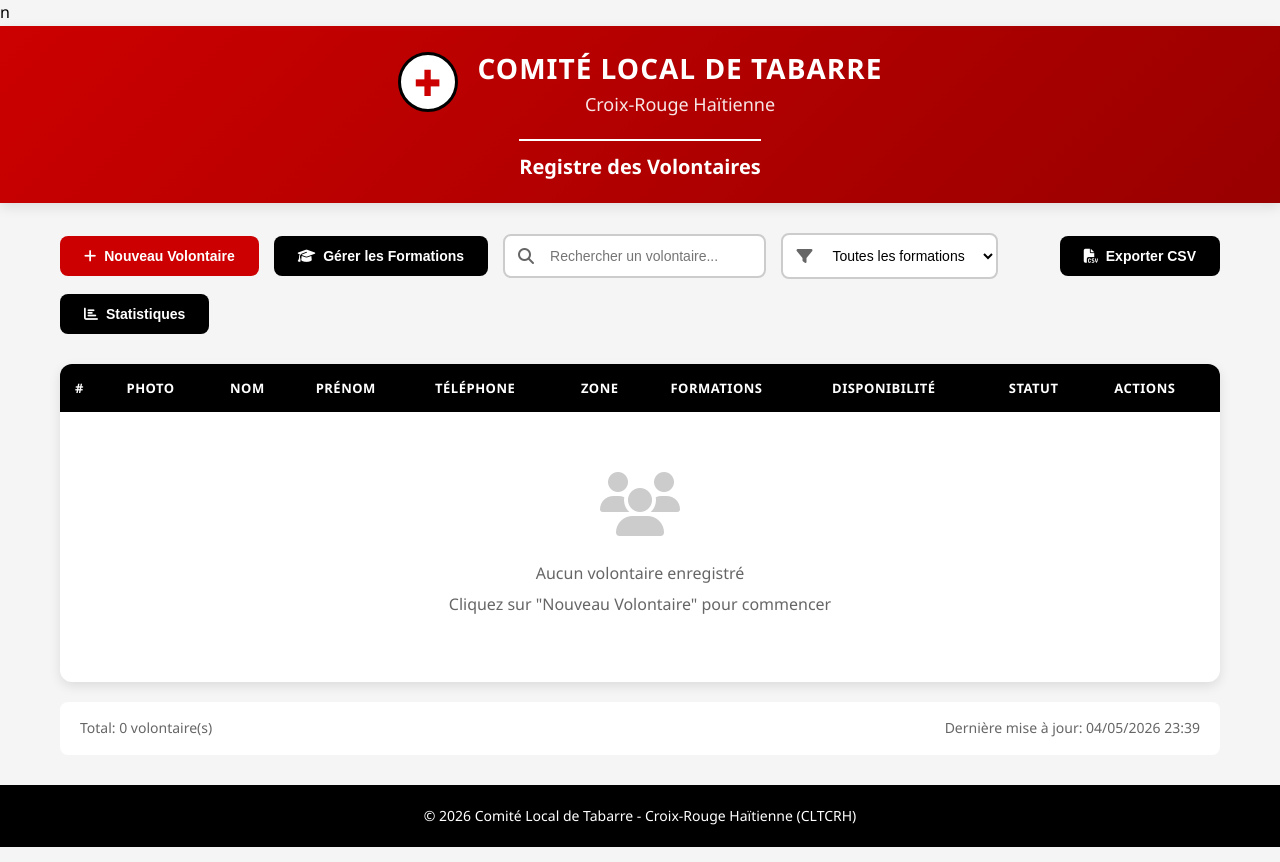
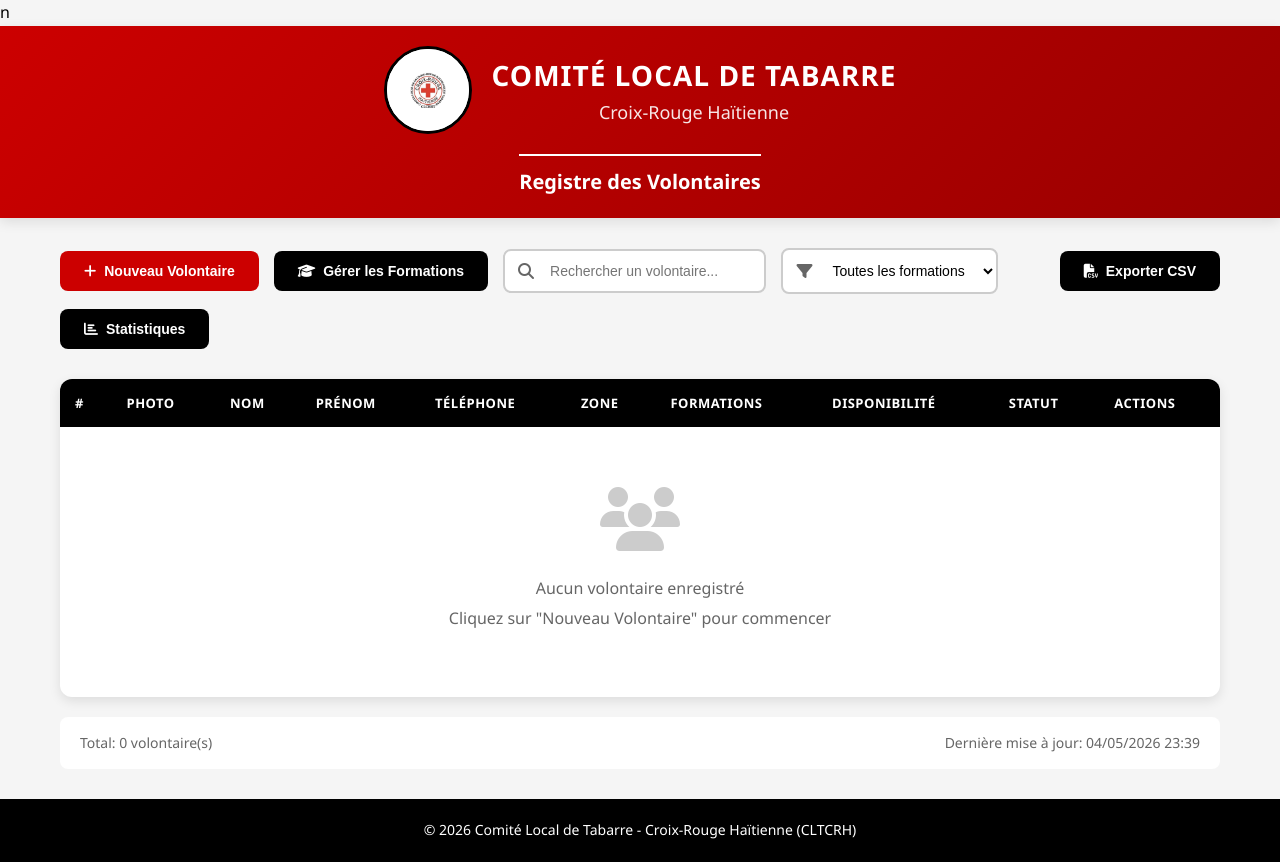
Before and after one commit to shypool/cltcrh, a plain HTML site: page Desktop/CLT/index.html in a window 1280 px wide. Drawn offline with Linux system fonts and the light colour scheme.

Commit message:
Add CLCRHT logo to header

```diff
--- a/Desktop/CLT/index.html
+++ b/Desktop/CLT/index.html
@@ -12,7 +12,7 @@
         <div class="header-content">
             <div class="logo-section">
                 <div class="logo">
-                    <span class="cross">✚</span>
+                    <img src="logo.jpg" alt="Logo Croix-Rouge CLCRHT">
                 </div>
                 <div class="title-section">
                     <h1>Comité Local de Tabarre</h1>
--- a/Desktop/CLT/style.css
+++ b/Desktop/CLT/style.css
@@ -61,20 +61,21 @@
 }
 
 .logo {
-    width: 60px;
-    height: 60px;
+    width: 88px;
+    height: 88px;
     background-color: var(--white);
     border-radius: 50%;
     display: flex;
     align-items: center;
     justify-content: center;
-    font-size: 36px;
-    color: var(--red-primary);
     border: 3px solid var(--black);
+    overflow: hidden;
 }
 
-.cross {
-    font-weight: bold;
+.logo img {
+    width: 100%;
+    height: 100%;
+    object-fit: cover;
 }
 
 .title-section h1 {
```
Also changed, not shown: Desktop/CLT/logo.jpg (added).
